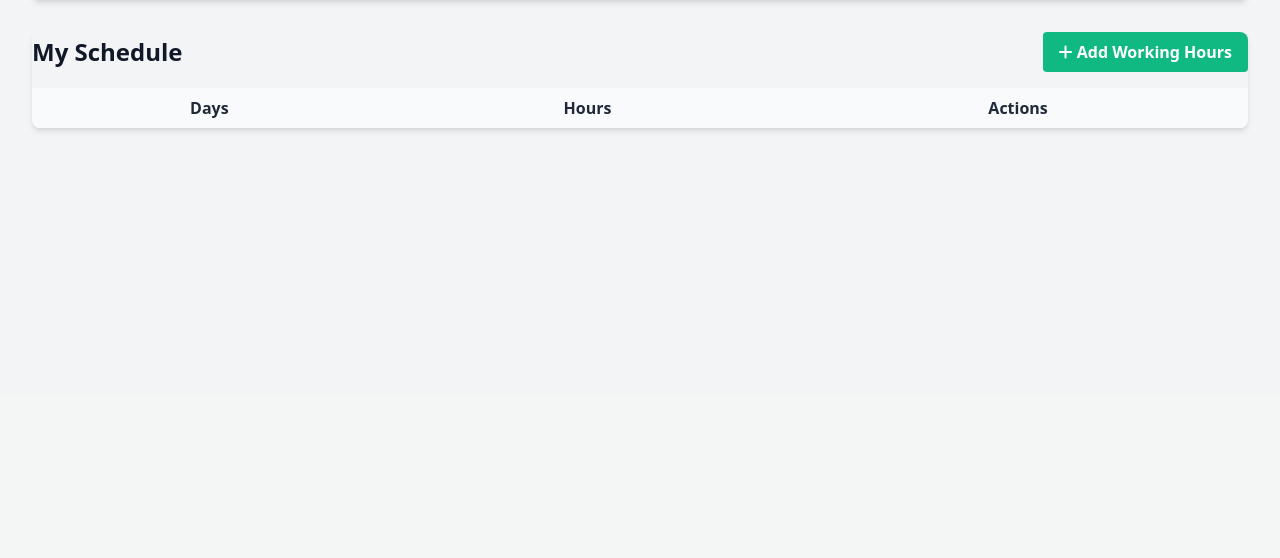
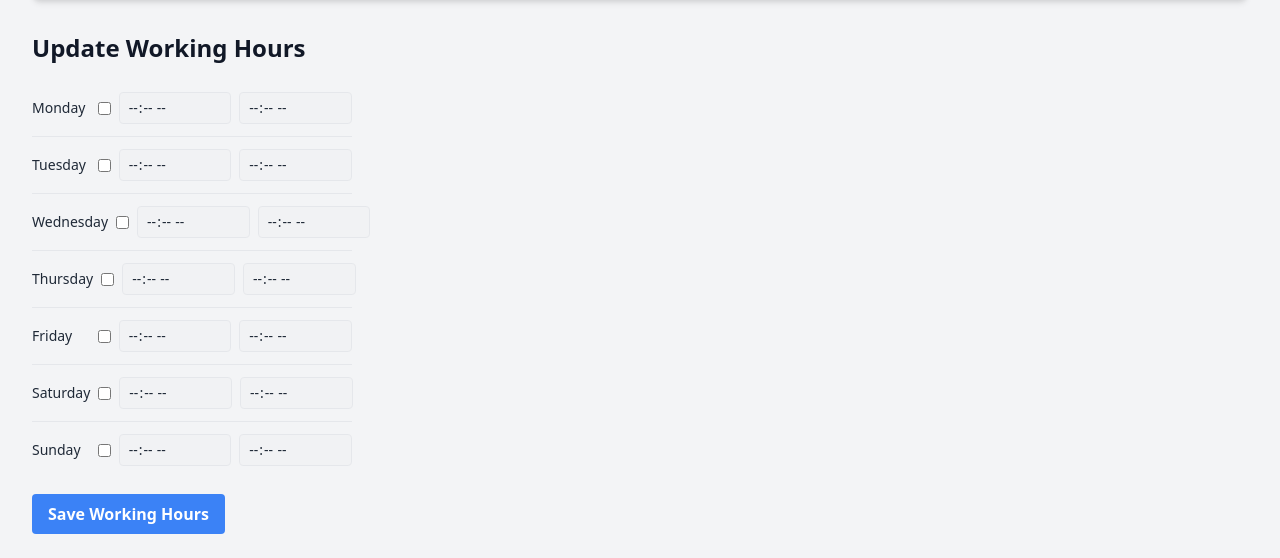
Before and after one commit to AAAxis/hamaspera, a Django app: page /dashboard/ in a window 1280 px wide. Shown: the part 404-962 px from the top of the page. Before the commit the page ends 536 px from the top, so only its background shows below. Run offline with Django 4.2, Linux system fonts and the light colour scheme; lists and menus that the app fills with data are empty; some libraries are stand-ins or nearby versions.

Commit message:
Цщклштп рщгкы фввув

```diff
--- a/scheduler/templates/scheduler/dashboard.html
+++ b/scheduler/templates/scheduler/dashboard.html
@@ -120,26 +120,70 @@
                     </table>
                 </div>
 
-                <!-- Employees Data Section -->
-                <div id="hours-data" class="mt-8 overflow-x-auto rounded-lg shadow-md">
-                    <div class="flex justify-between items-center mb-4">
-                        <h2 class="text-2xl font-bold text-gray-900">My Schedule</h2>
-                        <button id="addEmployeeButton" class="bg-green-500 hover:bg-green-700 text-white font-bold py-2 px-4 rounded">
-                            <i class="fas fa-plus"></i> Add Working Hours
-                        </button>
+                <!-- Working Hours Section -->
+                <div class="mt-8 flex">
+                    <div class="w-full">
+                        <h2 class="text-2xl font-bold text-gray-900">Update Working Hours</h2>
+                        <ul class="max-w-xs flex flex-col divide-y divide-gray-200 dark:divide-neutral-700 mt-4">
+                            <li class="inline-flex items-center gap-x-2 py-3 text-sm font-medium text-gray-800 dark:text-white">
+                                Monday
+                                <input type="checkbox" id="monday-working" class="ml-auto">
+                                <div class="flex gap-x-2">
+                                    <input type="time" id="monday-from" class="py-1 px-2 border rounded" disabled>
+                                    <input type="time" id="monday-to" class="py-1 px-2 border rounded" disabled>
+                                </div>
+                            </li>
+                            <li class="inline-flex items-center gap-x-2 py-3 text-sm font-medium text-gray-800 dark:text-white">
+                                Tuesday
+                                <input type="checkbox" id="tuesday-working" class="ml-auto">
+                                <div class="flex gap-x-2">
+                                    <input type="time" id="tuesday-from" class="py-1 px-2 border rounded" disabled>
+                                    <input type="time" id="tuesday-to" class="py-1 px-2 border rounded" disabled>
+                                </div>
+                            </li>
+                            <li class="inline-flex items-center gap-x-2 py-3 text-sm font-medium text-gray-800 dark:text-white">
+                                Wednesday
+                                <input type="checkbox" id="wednesday-working" class="ml-auto">
+                                <div class="flex gap-x-2">
+                                    <input type="time" id="wednesday-from" class="py-1 px-2 border rounded" disabled>
+                                    <input type="time" id="wednesday-to" class="py-1 px-2 border rounded" disabled>
+                                </div>
+                            </li>
+                            <li class="inline-flex items-center gap-x-2 py-3 text-sm font-medium text-gray-800 dark:text-white">
+                                Thursday
+                                <input type="checkbox" id="thursday-working" class="ml-auto">
+                                <div class="flex gap-x-2">
+                                    <input type="time" id="thursday-from" class="py-1 px-2 border rounded" disabled>
+                                    <input type="time" id="thursday-to" class="py-1 px-2 border rounded" disabled>
+                                </div>
+                            </li>
+                            <li class="inline-flex items-center gap-x-2 py-3 text-sm font-medium text-gray-800 dark:text-white">
+                                Friday
+                                <input type="checkbox" id="friday-working" class="ml-auto">
+                                <div class="flex gap-x-2">
+                                    <input type="time" id="friday-from" class="py-1 px-2 border rounded" disabled>
+                                    <input type="time" id="friday-to" class="py-1 px-2 border rounded" disabled>
+                                </div>
+                            </li>
+                            <li class="inline-flex items-center gap-x-2 py-3 text-sm font-medium text-gray-800 dark:text-white">
+                                Saturday
+                                <input type="checkbox" id="saturday-working" class="ml-auto">
+                                <div class="flex gap-x-2">
+                                    <input type="time" id="saturday-from" class="py-1 px-2 border rounded" disabled>
+                                    <input type="time" id="saturday-to" class="py-1 px-2 border rounded" disabled>
+                                </div>
+                            </li>
+                            <li class="inline-flex items-center gap-x-2 py-3 text-sm font-medium text-gray-800 dark:text-white">
+                                Sunday
+                                <input type="checkbox" id="sunday-working" class="ml-auto">
+                                <div class="flex gap-x-2">
+                                    <input type="time" id="sunday-from" class="py-1 px-2 border rounded" disabled>
+                                    <input type="time" id="sunday-to" class="py-1 px-2 border rounded" disabled>
+                                </div>
+                            </li>
+                        </ul>
+                        <button id="saveWorkingHours" class="mt-4 bg-blue-500 hover:bg-blue-700 text-white font-bold py-2 px-4 rounded">Save Working Hours</button>
                     </div>
-                    <table class="min-w-full divide-y divide-gray-200">
-                        <thead class="bg-gray-50">
-                            <tr>
-                                <th class="px-4 py-2">Days</th>
-                                <th class="px-4 py-2">Hours</th>
-                                <th class="px-4 py-2">Actions</th>
-                            </tr>
-                        </thead>
-                        <tbody id="employees-table-body" class="bg-white divide-y divide-gray-200">
-                            <!-- Employee items will be dynamically inserted here -->
-                        </tbody>
-                    </table>
                 </div>
 
             </div>
@@ -184,14 +228,10 @@
         </div>
     </div>
 
-
-
-
-
     <!-- Scripts -->
     <script type="module">
         import { initializeApp } from "https://www.gstatic.com/firebasejs/10.11.0/firebase-app.js";
-        import { getFirestore, collection, getDocs, query, where, updateDoc, doc, addDoc, deleteDoc } from "https://www.gstatic.com/firebasejs/10.11.0/firebase-firestore.js";
+        import { getFirestore, collection, getDocs, query, where, updateDoc, doc, addDoc, deleteDoc, setDoc } from "https://www.gstatic.com/firebasejs/10.11.0/firebase-firestore.js";
         import { getStorage, ref, uploadBytesResumable, getDownloadURL } from "https://www.gstatic.com/firebasejs/10.11.0/firebase-storage.js";
 
         // Your Firebase configuration
@@ -342,6 +382,8 @@
             }
         };
 
+
+
         // Function to fetch and display employee data
         async function fetchEmployeesData(businessId) {
             try {
@@ -414,6 +456,38 @@
         if (userId) {
             fetchBusinessData(userId);
         }
+
+        // Enable/disable time inputs based on checkbox
+        document.querySelectorAll('input[type="checkbox"]').forEach(checkbox => {
+            checkbox.addEventListener('change', (event) => {
+                const day = event.target.id.split('-')[0];
+                document.getElementById(`${day}-from`).disabled = !event.target.checked;
+                document.getElementById(`${day}-to`).disabled = !event.target.checked;
+            });
+        });
+
+        // Save working hours
+        document.getElementById('saveWorkingHours').addEventListener('click', async () => {
+            const workingHours = {};
+            document.querySelectorAll('input[type="checkbox"]').forEach(checkbox => {
+                const day = checkbox.id.split('-')[0];
+                workingHours[day] = {
+                    working: checkbox.checked,
+                    from: document.getElementById(`${day}-from`).value,
+                    to: document.getElementById(`${day}-to`).value
+                };
+            });
+
+            try {
+                const userId = localStorage.getItem('userId');
+                const workingHoursRef = doc(db, 'working_hours', userId);
+                await setDoc(workingHoursRef, { workingHours });
+                alert('Working hours updated successfully');
+            } catch (error) {
+                console.error('Error updating working hours:', error);
+                alert('Error updating working hours.');
+            }
+        });
     </script>
 </body>
 </html>
```
Also changed, not shown: scheduler/static/scheduler/js/script.js (+27 -367 lines).
